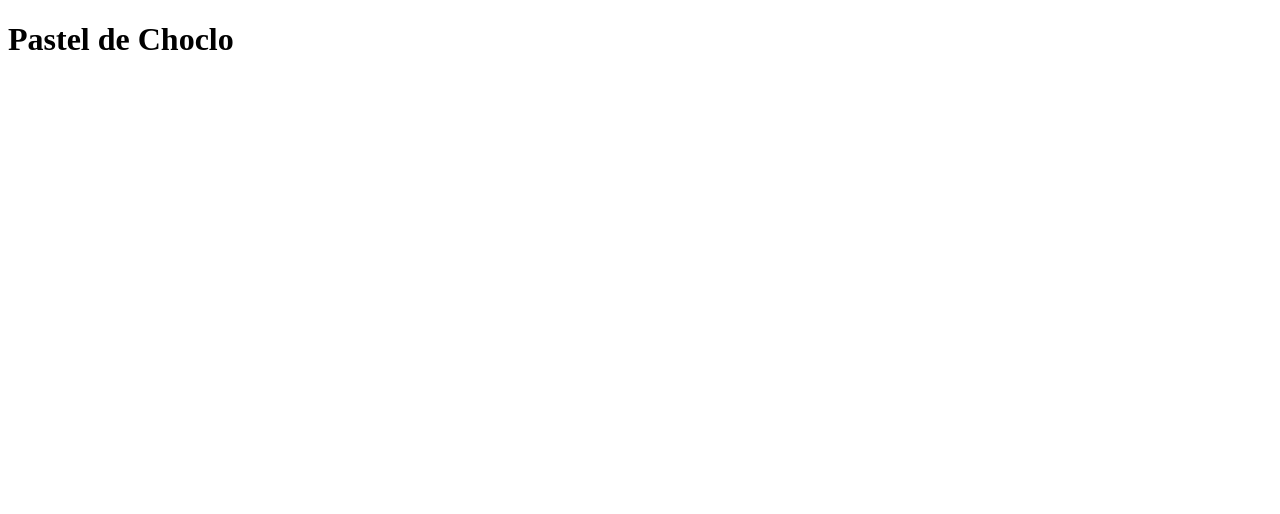
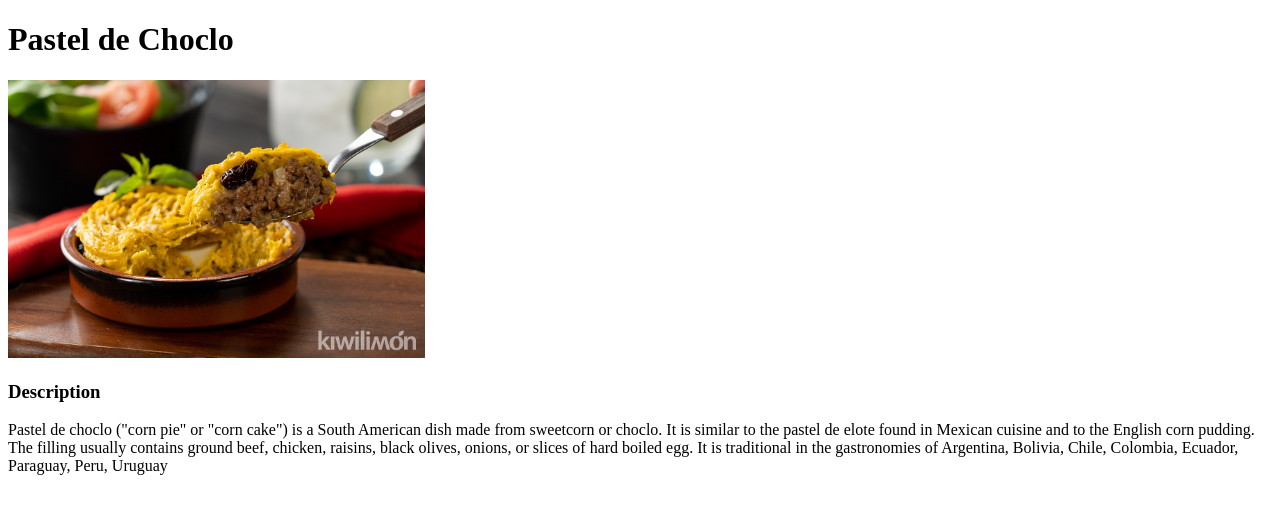
Before and after one commit to VCCCode/odin-recipes, a plain HTML site: page recipes/pastel-de-choclo.html in a window 1280 px wide. Drawn offline with Linux system fonts and the light colour scheme.

Commit message:
Add description of recipe

```diff
--- a/recipes/pastel-de-choclo.html
+++ b/recipes/pastel-de-choclo.html
@@ -7,5 +7,9 @@
 </head>
 <body>
     <h1>Pastel de Choclo</h1>
+    <img src="../pics/pastel-de-choclo.jpg" alt="Pastel de Choclo being grabed with a spoon" height="278px" width="417px">
+    <h3>Description</h3>
+    <p>Pastel de choclo ("corn pie" or "corn cake") is a South American dish made from sweetcorn or choclo. It is similar to the pastel de elote found in Mexican cuisine and to the English corn pudding. The filling usually contains ground beef, chicken, raisins, black olives, onions, or slices of hard boiled egg. It is traditional in the gastronomies of Argentina, Bolivia, Chile, Colombia, Ecuador, Paraguay, Peru, Uruguay</p>
+
 </body>
 </html>
```
Also changed, not shown: pics/pastel-de-choclo.jpg (added).
